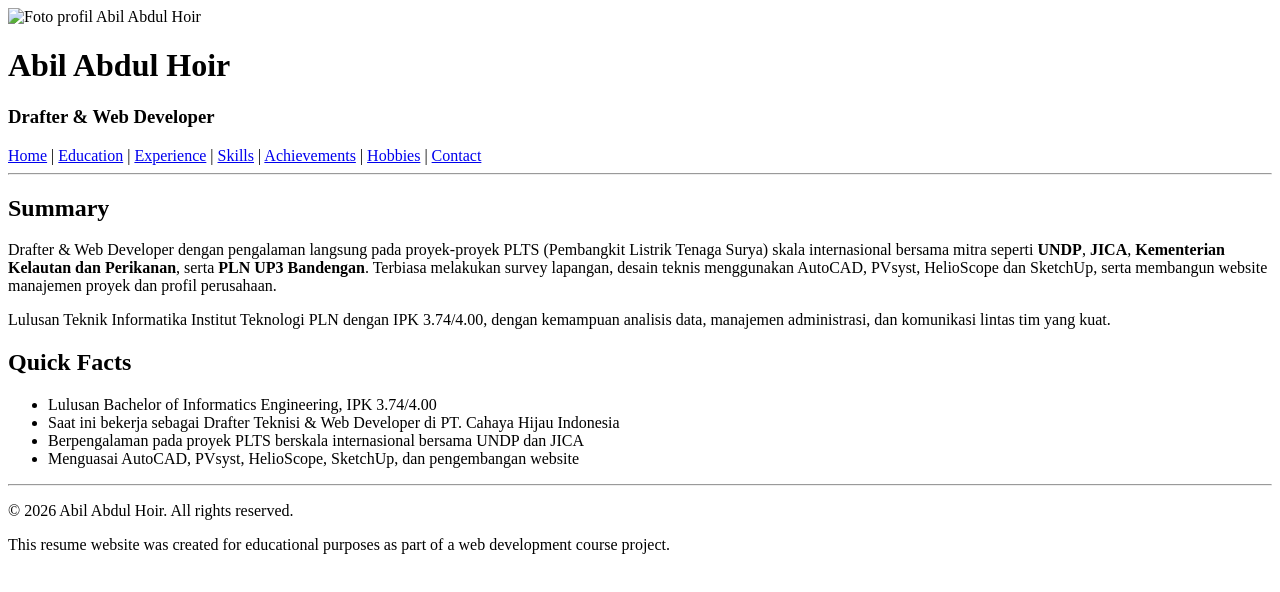
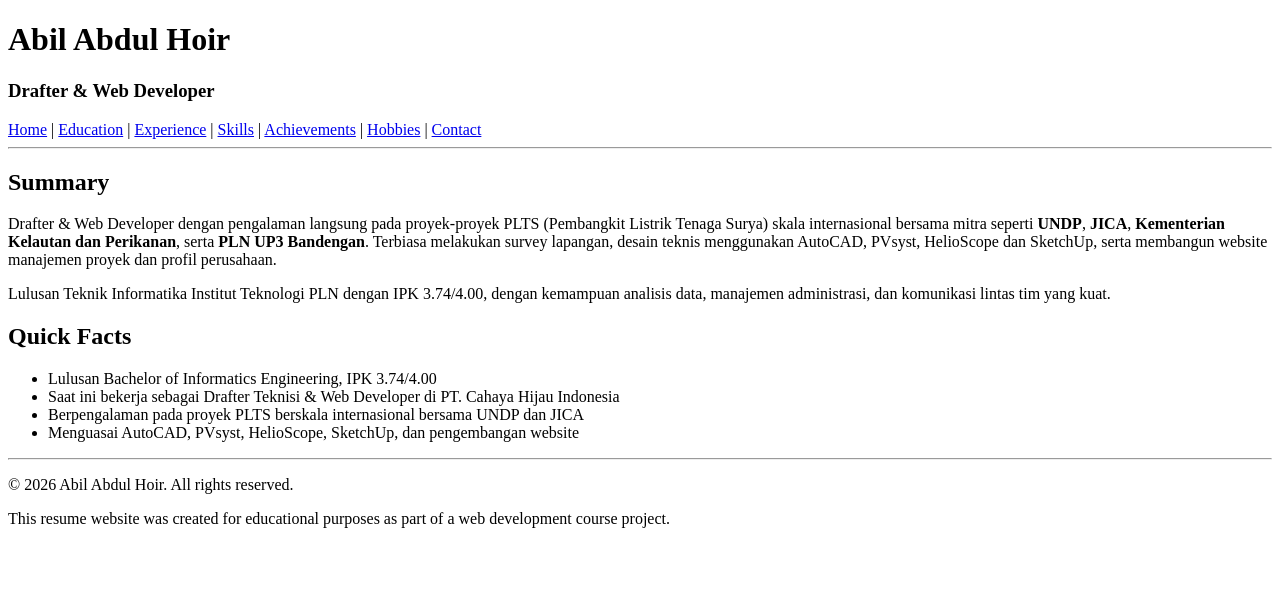
Before and after one commit to abilabdulhoir/Resume-Online-Abil-Abdul-Hoir, a plain HTML site: page index.html in a window 1280 px wide. Drawn offline with Linux system fonts and the light colour scheme.

Commit message:
Add files via upload

```diff
--- a/index.html
+++ b/index.html
@@ -7,7 +7,6 @@
 <body>
 
     <header>
-        <img src="profile.jpg" alt="Foto profil Abil Abdul Hoir" width="200" height="200">
         <h1>Abil Abdul Hoir</h1>
         <h3>Drafter &amp; Web Developer</h3>
     </header>
```
